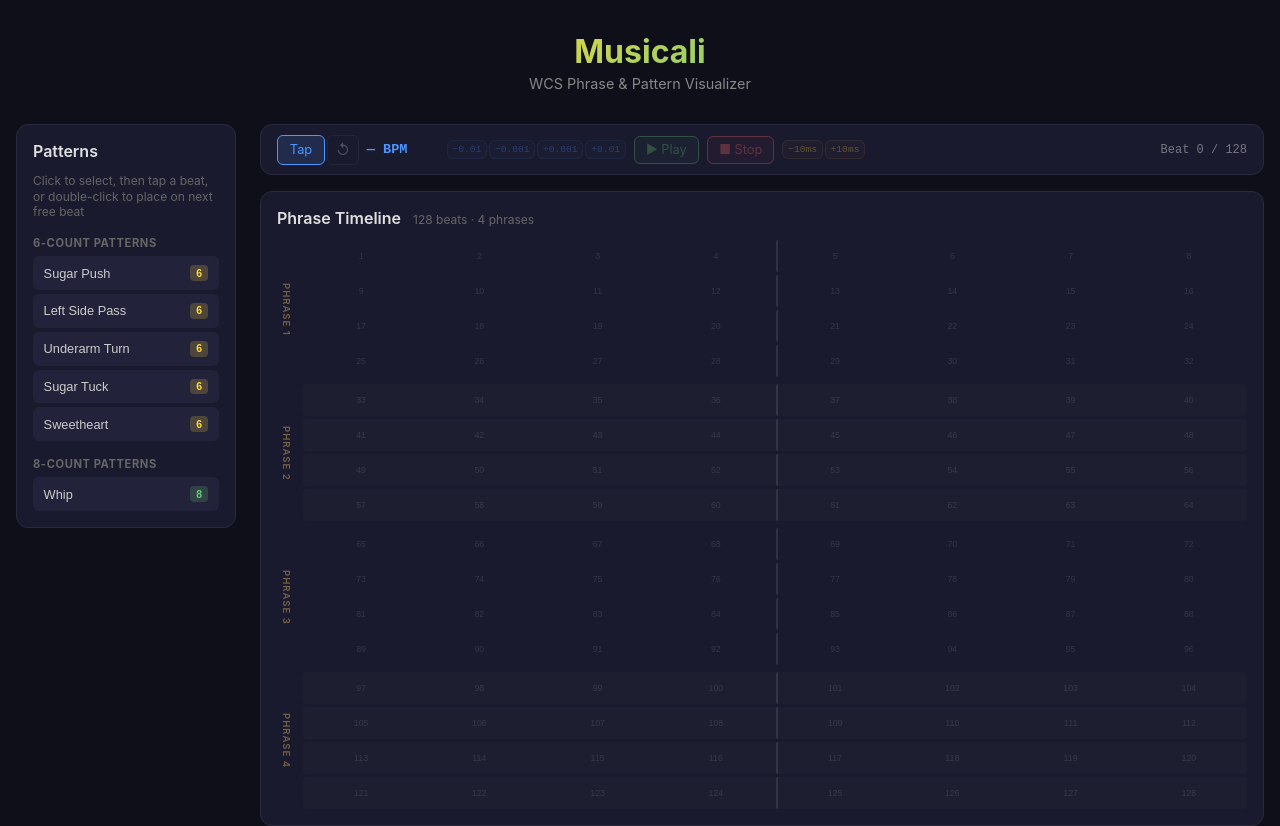
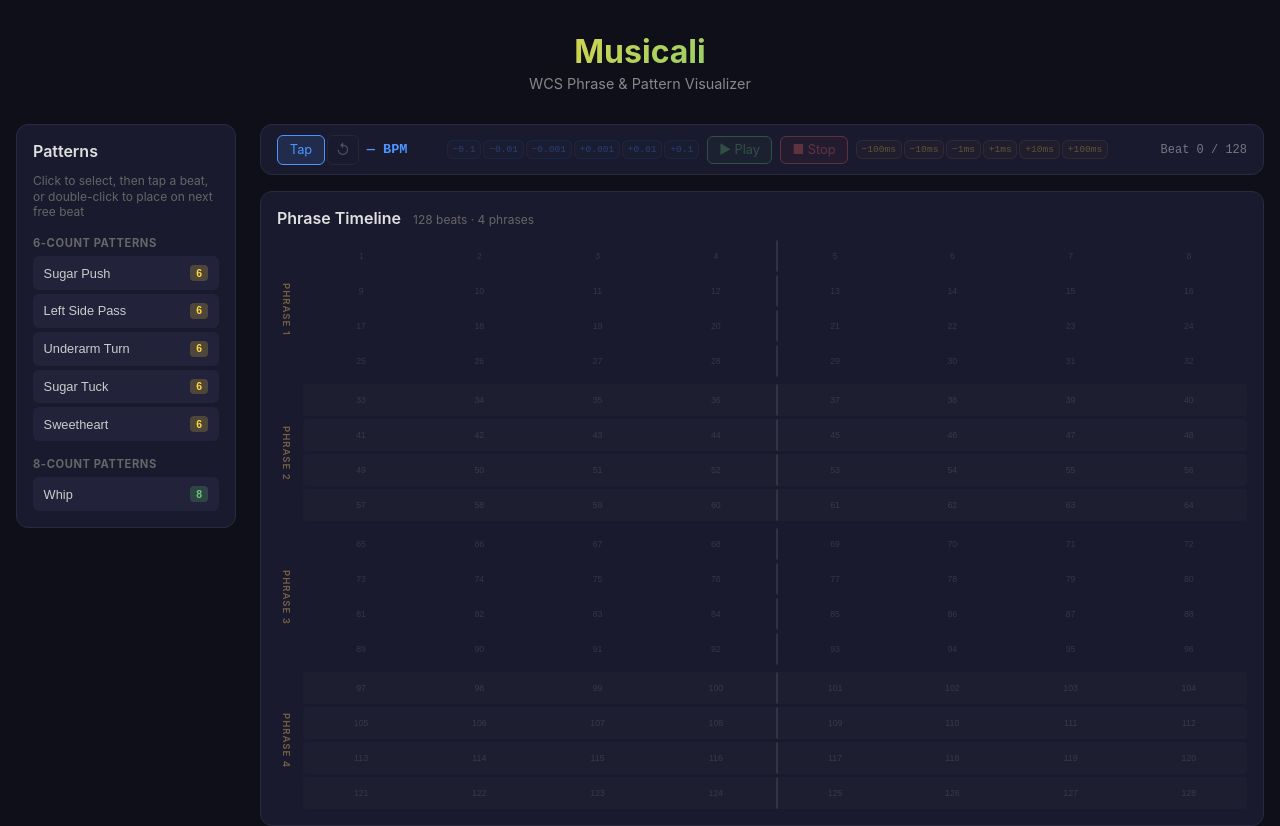
Before and after one commit to michaelkebe/musicali, a React (Vite) app in the folder frontend/: page / in a window 1280 px wide. Shown: the top 826 px of the page. Built offline with nearby package versions, Linux system fonts and the light colour scheme; the HTML template or start-up script is replaced by a standard one.

Commit message:
add ±0.1 BPM trimmer buttons and multi-step nudge (±1/10/100ms)

```diff
--- a/frontend/src/App.tsx
+++ b/frontend/src/App.tsx
@@ -107,9 +107,9 @@ export default function App() {
     }
   }, [isPlaying, advanceBeat])
 
-  const handleNudge = useCallback((direction: -1 | 1) => {
+  const handleNudge = useCallback((direction: -1 | 1, stepMs: number) => {
     if (!isPlayingRef.current || bpmRef.current <= 0) return
-    nextBeatTimeRef.current += direction * 10  // shift by 10ms
+    nextBeatTimeRef.current += direction * stepMs
     if (performance.now() >= nextBeatTimeRef.current) {
       advanceBeat()
     }
--- a/frontend/src/components/PlaybackBar.tsx
+++ b/frontend/src/components/PlaybackBar.tsx
@@ -7,7 +7,7 @@ interface Props {
   onBpmChange: (bpm: number) => void
   onPlay: () => void
   onStop: () => void
-  onNudge: (direction: -1 | 1) => void
+  onNudge: (direction: -1 | 1, stepMs: number) => void
 }
 
 export default function PlaybackBar({ bpm, isPlaying, currentBeat, onBpmChange, onPlay, onStop, onNudge }: Props) {
@@ -42,7 +42,7 @@ function BpmTapper({ onBpmChange }: { onBpmChange: (bpm: number) => void }) {
     const now = performance.now()
     const prev = tapsRef.current
     prev.push(now)
-    if (prev.length > 10) prev.shift()
+    if (prev.length > 30) prev.shift()
     setTaps(prev.length)
 
     if (prev.length >= 4) {
@@ -100,6 +100,9 @@ function TrimmerButtons({ bpm, onBpmChange }: { bpm: number; onBpmChange: (bpm:
   const disabled = bpm <= 0
   return (
     <span className="trimmer-group">
+      <button className="ctrl-btn trimmer" onMouseDown={() => onBpmChange(Math.max(1, bpm - 0.1))} disabled={disabled}>
+        −0.1
+      </button>
       <button className="ctrl-btn trimmer" onMouseDown={() => onBpmChange(Math.max(1, bpm - 0.01))} disabled={disabled}>
         −0.01
       </button>
@@ -112,18 +115,33 @@ function TrimmerButtons({ bpm, onBpmChange }: { bpm: number; onBpmChange: (bpm:
       <button className="ctrl-btn trimmer" onMouseDown={() => onBpmChange(Math.min(400, bpm + 0.01))} disabled={disabled}>
         +0.01
       </button>
+      <button className="ctrl-btn trimmer" onMouseDown={() => onBpmChange(Math.min(400, bpm + 0.1))} disabled={disabled}>
+        +0.1
+      </button>
     </span>
   )
 }
 
-function NudgeButtons({ onNudge, disabled }: { onNudge: (d: -1 | 1) => void; disabled: boolean }) {
+function NudgeButtons({ onNudge, disabled }: { onNudge: (d: -1 | 1, s: number) => void; disabled: boolean }) {
   return (
     <span className="nudge-group">
-      <button className="ctrl-btn nudge" onMouseDown={() => onNudge(-1)} disabled={disabled}>
+      <button className="ctrl-btn nudge" onMouseDown={() => onNudge(-1, 100)} disabled={disabled}>
+        −100ms
+      </button>
+      <button className="ctrl-btn nudge" onMouseDown={() => onNudge(-1, 10)} disabled={disabled}>
         −10ms
       </button>
-      <button className="ctrl-btn nudge" onMouseDown={() => onNudge(1)} disabled={disabled}>
+      <button className="ctrl-btn nudge" onMouseDown={() => onNudge(-1, 1)} disabled={disabled}>
+        −1ms
+      </button>
+      <button className="ctrl-btn nudge" onMouseDown={() => onNudge(1, 1)} disabled={disabled}>
+        +1ms
+      </button>
+      <button className="ctrl-btn nudge" onMouseDown={() => onNudge(1, 10)} disabled={disabled}>
         +10ms
+      </button>
+      <button className="ctrl-btn nudge" onMouseDown={() => onNudge(1, 100)} disabled={disabled}>
+        +100ms
       </button>
     </span>
   )
```
